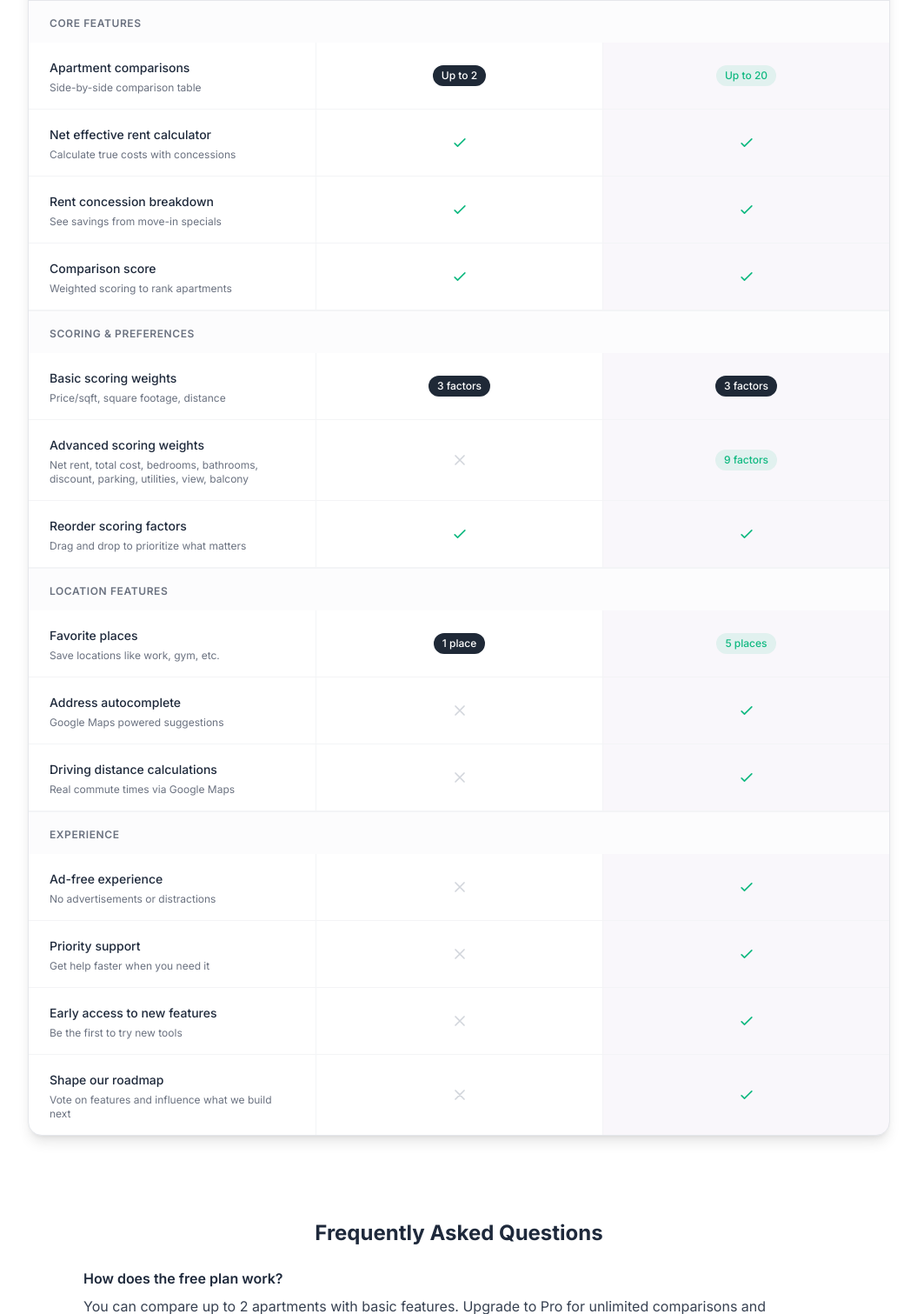
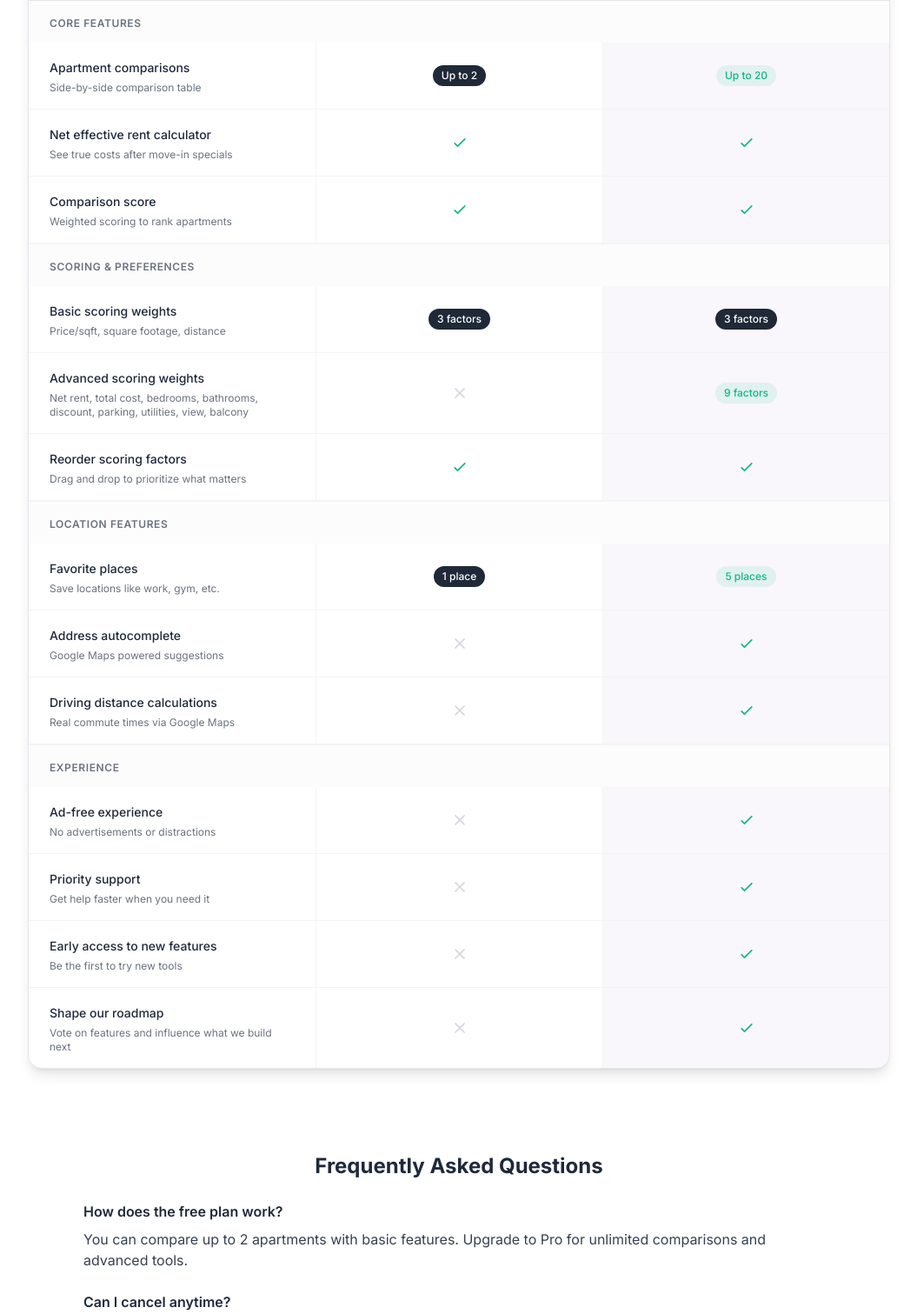
Before and after one commit to taivon/comparison-tools, a Django app: template apartments/templates/apartments/signup.html in a window 1280 px wide. Shown: the part 1284-2795 px from the top of the page at 87% size, without its empty margins (112-1167 px from the left). Run offline with Django 5.2, Linux system fonts and the light colour scheme; the template is opened without the code that fills it, so the values that code supplies are empty; some libraries are stand-ins or nearby versions.

Commit message:
Consolidate duplicate features in Compare Plans table
Merged "Net Effective Rent Calculator" and "Rent Concession Breakdown"
into a single row since they describe the same functionality.

🤖 Generated with [Claude Code](https://claude.com/claude-code)

Co-Authored-By: Claude <noreply@anthropic.com>

```diff
--- a/apartments/templates/apartments/signup.html
+++ b/apartments/templates/apartments/signup.html
@@ -357,25 +357,7 @@
                 <div class="grid grid-cols-3 border-b border-gray-100 hover:bg-gray-50/50 transition-colors">
                     <div class="px-6 py-4">
                         <span class="text-sm text-gray-900 font-medium">Net effective rent calculator</span>
-                        <p class="text-xs text-gray-500 mt-1">Calculate true costs with concessions</p>
-                    </div>
-                    <div class="px-6 py-4 flex items-center justify-center border-l border-gray-100">
-                        <svg class="w-5 h-5 text-brand-green" fill="none" stroke="currentColor" viewBox="0 0 24 24">
-                            <path stroke-linecap="round" stroke-linejoin="round" stroke-width="2" d="M5 13l4 4L19 7"></path>
-                        </svg>
-                    </div>
-                    <div class="px-6 py-4 flex items-center justify-center border-l border-gray-100 bg-brand-purple/5">
-                        <svg class="w-5 h-5 text-brand-green" fill="none" stroke="currentColor" viewBox="0 0 24 24">
-                            <path stroke-linecap="round" stroke-linejoin="round" stroke-width="2" d="M5 13l4 4L19 7"></path>
-                        </svg>
-                    </div>
-                </div>
-
-                <!-- Rent Concession Breakdown -->
-                <div class="grid grid-cols-3 border-b border-gray-100 hover:bg-gray-50/50 transition-colors">
-                    <div class="px-6 py-4">
-                        <span class="text-sm text-gray-900 font-medium">Rent concession breakdown</span>
-                        <p class="text-xs text-gray-500 mt-1">See savings from move-in specials</p>
+                        <p class="text-xs text-gray-500 mt-1">See true costs after move-in specials</p>
                     </div>
                     <div class="px-6 py-4 flex items-center justify-center border-l border-gray-100">
                         <svg class="w-5 h-5 text-brand-green" fill="none" stroke="currentColor" viewBox="0 0 24 24">
```
